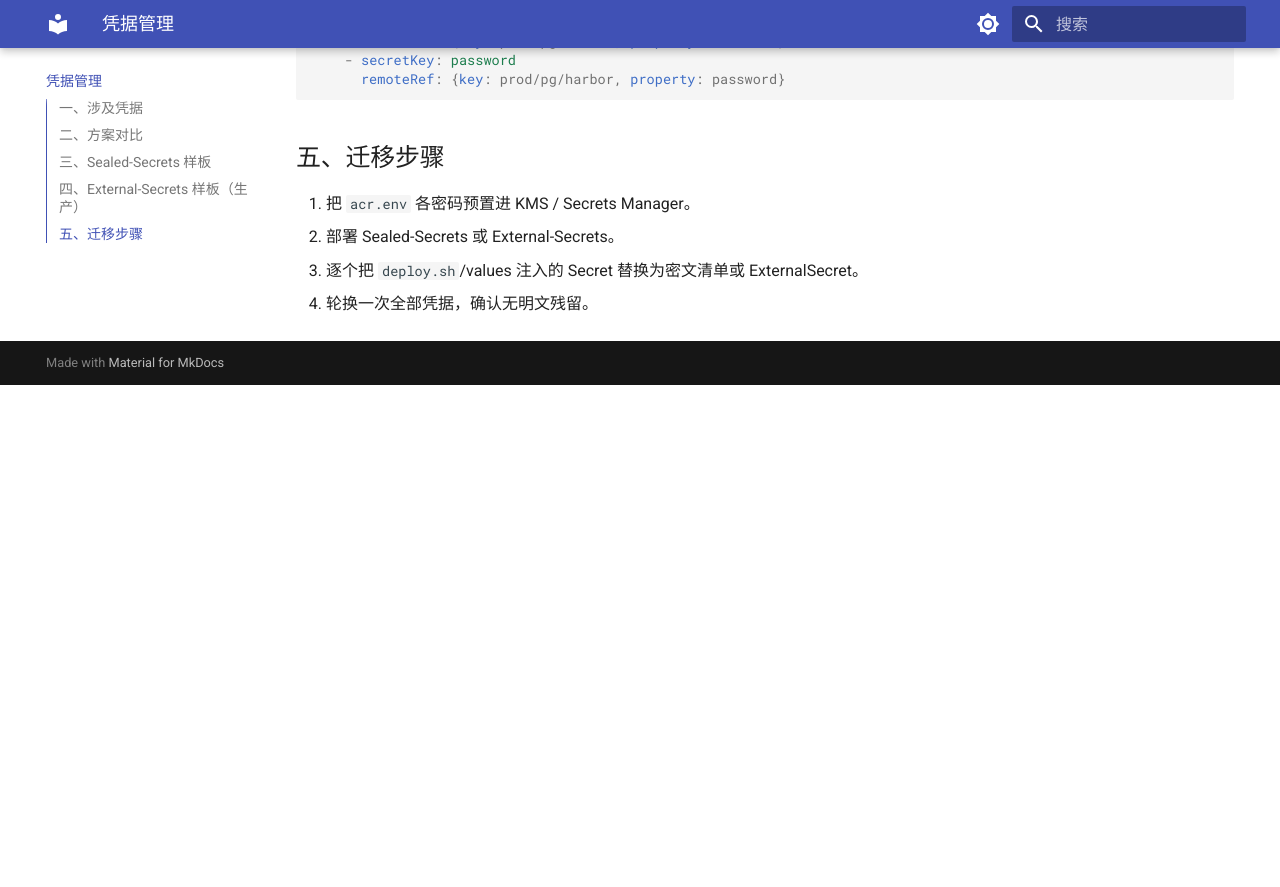
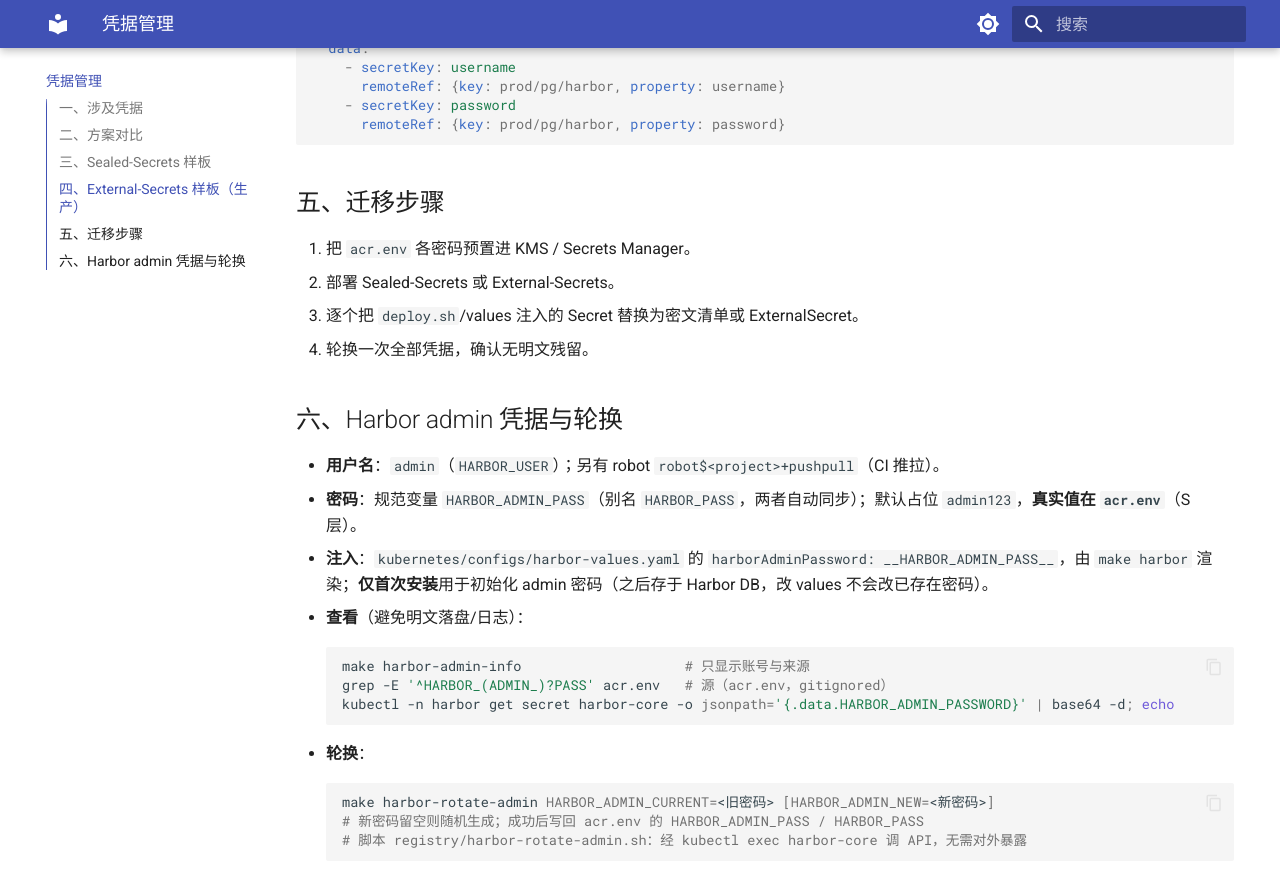
Before and after one commit to baokuaiyun/kvm-k8s-platform, an MkDocs documentation site: the page built from docs/secret-management.md, in a window 1280 px wide and 900 px high, scrolled down 1931 px. Shown: the top 887 px of the window. Built offline with MkDocs 1.6.1 and Material for MkDocs 9.7.7, drawn with Linux system fonts in a browser that asks for light colours; before the commit the page ends 2316 px from its top, so only the background shows below that; some of the changed text lies outside the part shown.

Commit message:
feat(harbor): admin 密码规范化 + 轮换工具
- variables.mk: HARBOR_ADMIN_PASS 为规范名，HARBOR_PASS 兼容别名（自动同步，任设其一）
- harbor-values.yaml: harborAdminPassword 注入改用 __HARBOR_ADMIN_PASS__（Makefile 同步）
- 新增 registry/harbor-rotate-admin.sh + make harbor-rotate-admin（API 轮换并写回 acr.env）
- make harbor-admin-info：显示账号与密码来源（不打印明文）
- docs: secret-management.md 增「Harbor admin 凭据与轮换」；parameters.md 更新

````diff
--- a/docs/secret-management.md
+++ b/docs/secret-management.md
@@ -9,7 +9,8 @@
 |---|---|---|
 | PG 角色密码 | `PG_HARBOR_PASS` / `PG_GITLAB_PASS` / `PG_CASDOOR_PASS` | CNPG managed.roles |
 | Redis 密码 | `REDIS_PASS` | platform-redis |
-| Harbor admin | `HARBOR_PASS` | Harbor |
+| Harbor admin | `HARBOR_ADMIN_PASS`（别名 `HARBOR_PASS`，两者同步） | Harbor（`harborAdminPassword`） |
+| Harbor robot | `HARBOR_ROBOT_USER` / `HARBOR_ROBOT_PASS` | CI 推拉镜像 |
 | ACR 凭据 | `ACR_USER` / `ACR_PASS` | 镜像同步 |
 | 云 AK/SK | `ALIYUN_ACCESS_KEY` / `ALIYUN_SECRET_KEY`（`S3_ACCESS_KEY`/`S3_SECRET_KEY`） | OSS、DNS、云盘、Velero |
 | Longhorn 备份 | `LONGHORN_ACCESS_KEY` / `LONGHORN_SECRET_KEY` | backupTarget S3 |
@@ -82,3 +83,21 @@ spec:
 2. 部署 Sealed-Secrets 或 External-Secrets。
 3. 逐个把 `deploy.sh`/values 注入的 Secret 替换为密文清单或 ExternalSecret。
 4. 轮换一次全部凭据，确认无明文残留。
+
+## 六、Harbor admin 凭据与轮换
+
+- **用户名**：`admin`（`HARBOR_USER`）；另有 robot `robot$<project>+pushpull`（CI 推拉）。
+- **密码**：规范变量 `HARBOR_ADMIN_PASS`（别名 `HARBOR_PASS`，两者自动同步）；默认占位 `admin123`，**真实值在 `acr.env`**（S 层）。
+- **注入**：`kubernetes/configs/harbor-values.yaml` 的 `harborAdminPassword: __HARBOR_ADMIN_PASS__`，由 `make harbor` 渲染；**仅首次安装**用于初始化 admin 密码（之后存于 Harbor DB，改 values 不会改已存在密码）。
+- **查看**（避免明文落盘/日志）：
+  ```bash
+  make harbor-admin-info                    # 只显示账号与来源
+  grep -E '^HARBOR_(ADMIN_)?PASS' acr.env   # 源（acr.env，gitignored）
+  kubectl -n harbor get secret harbor-core -o jsonpath='{.data.HARBOR_ADMIN_PASSWORD}' | base64 -d; echo
+  ```
+- **轮换**：
+  ```bash
+  make harbor-rotate-admin HARBOR_ADMIN_CURRENT=<旧密码> [HARBOR_ADMIN_NEW=<新密码>]
+  # 新密码留空则随机生成；成功后写回 acr.env 的 HARBOR_ADMIN_PASS / HARBOR_PASS
+  # 脚本 registry/harbor-rotate-admin.sh：经 kubectl exec harbor-core 调 API，无需对外暴露
+  ```
````
Also changed, not shown: docs/parameters.md (+3 -2 lines), 4 other files.
